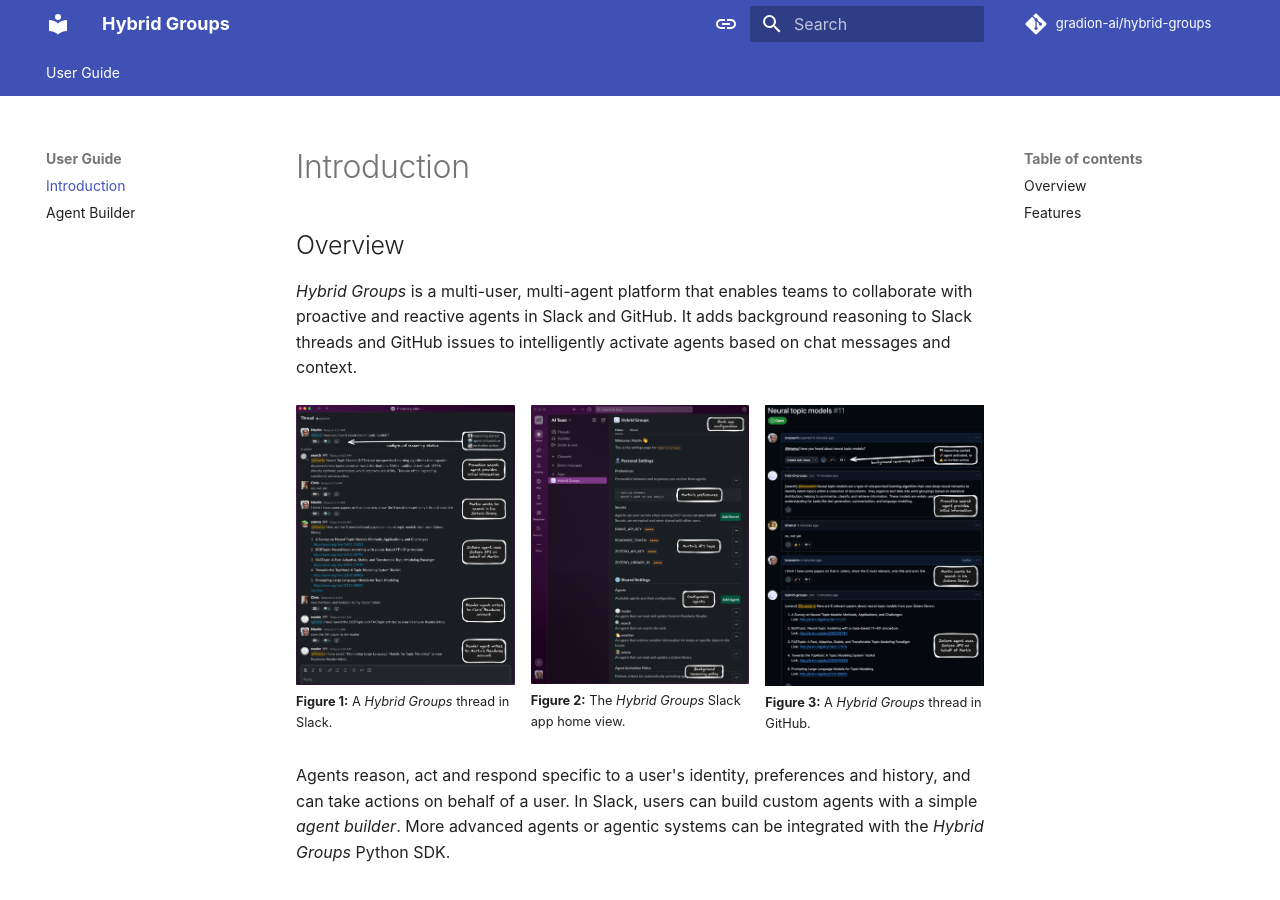
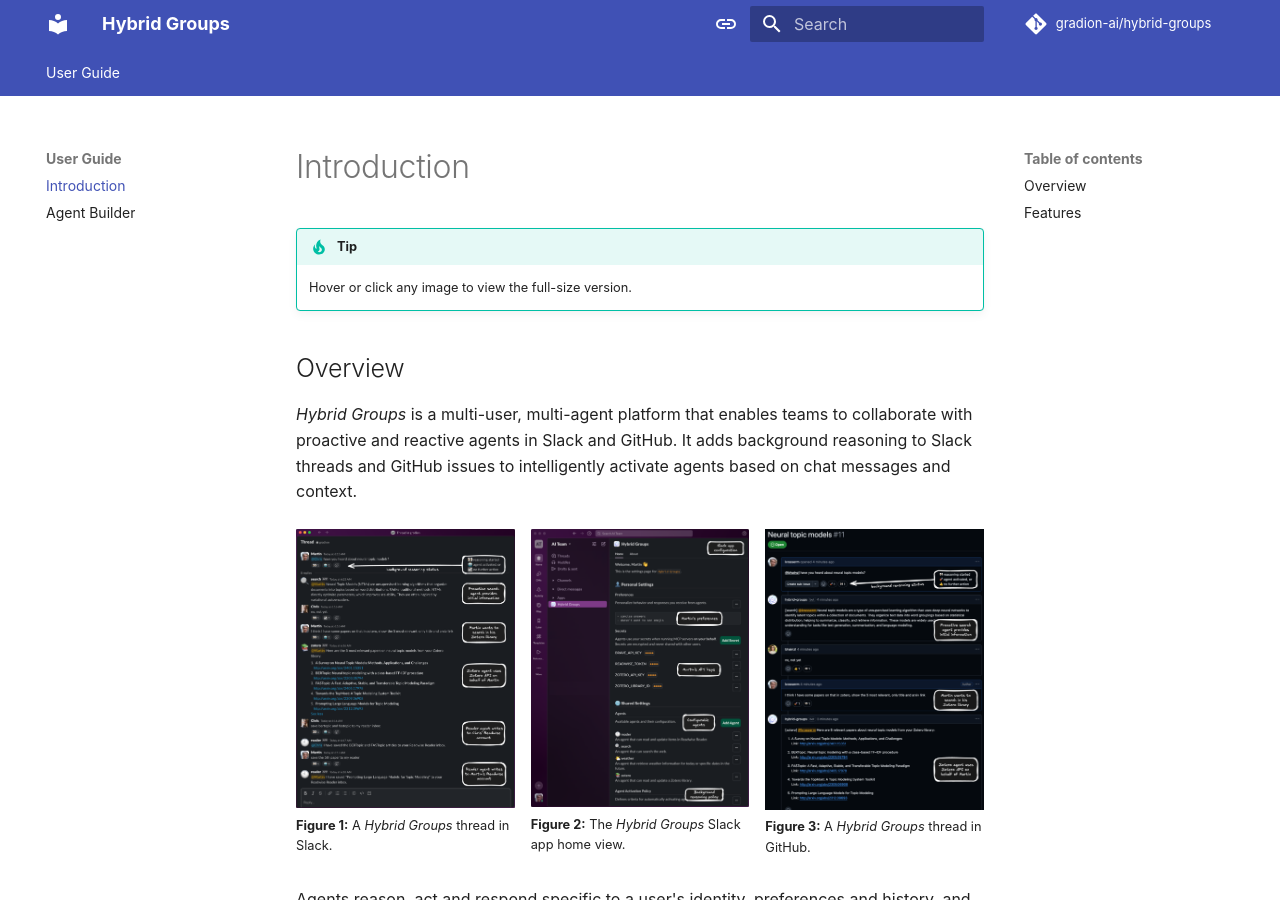
Before and after one commit to gradion-ai/hybrid-groups, an MkDocs documentation site: the page built from docs/index.md, in a window 1280 px wide and 900 px high. Built offline with MkDocs 1.6.1 and Material for MkDocs 9.7.7, drawn with Linux system fonts in a browser that asks for light colours; some web fonts are replaced; comment, search, counter and statistics services are not loaded.

Commit message:
add hover tip

```diff
--- a/docs/css/custom.css
+++ b/docs/css/custom.css
@@ -79,5 +79,3 @@
   margin-top: 0.0em;
   font-size: 0.8em;
 }
-
-/*  font-style: italic; */
--- a/docs/index.md
+++ b/docs/index.md
@@ -1,3 +1,7 @@
+!!! Tip
+
+    Hover or click any image to view the full-size version.
+
 ## Overview
 
 *Hybrid Groups* is a multi-user, multi-agent platform that enables teams to collaborate with proactive and reactive agents in Slack and GitHub. It adds background reasoning to Slack threads and GitHub issues to intelligently activate agents based on chat messages and context.
```
